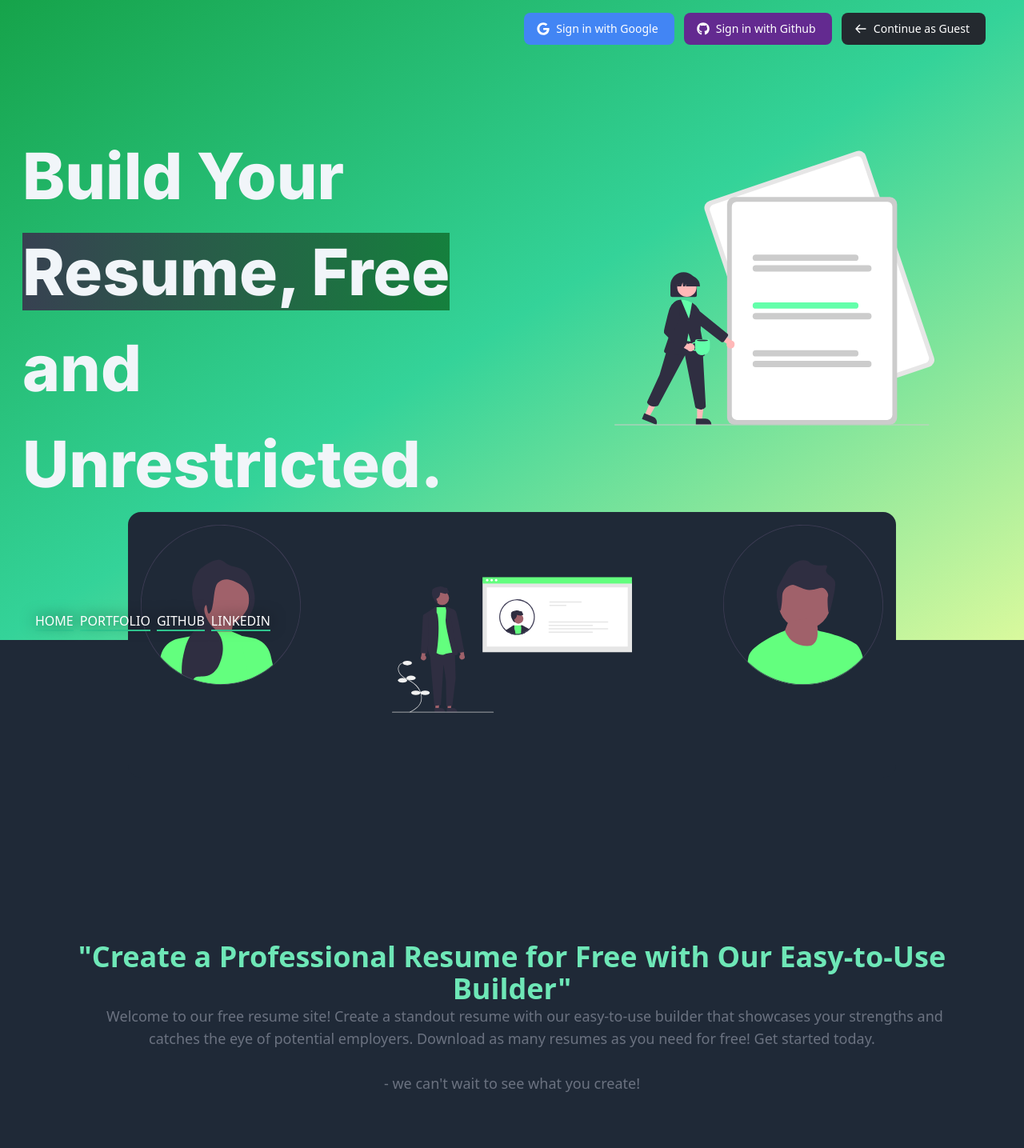
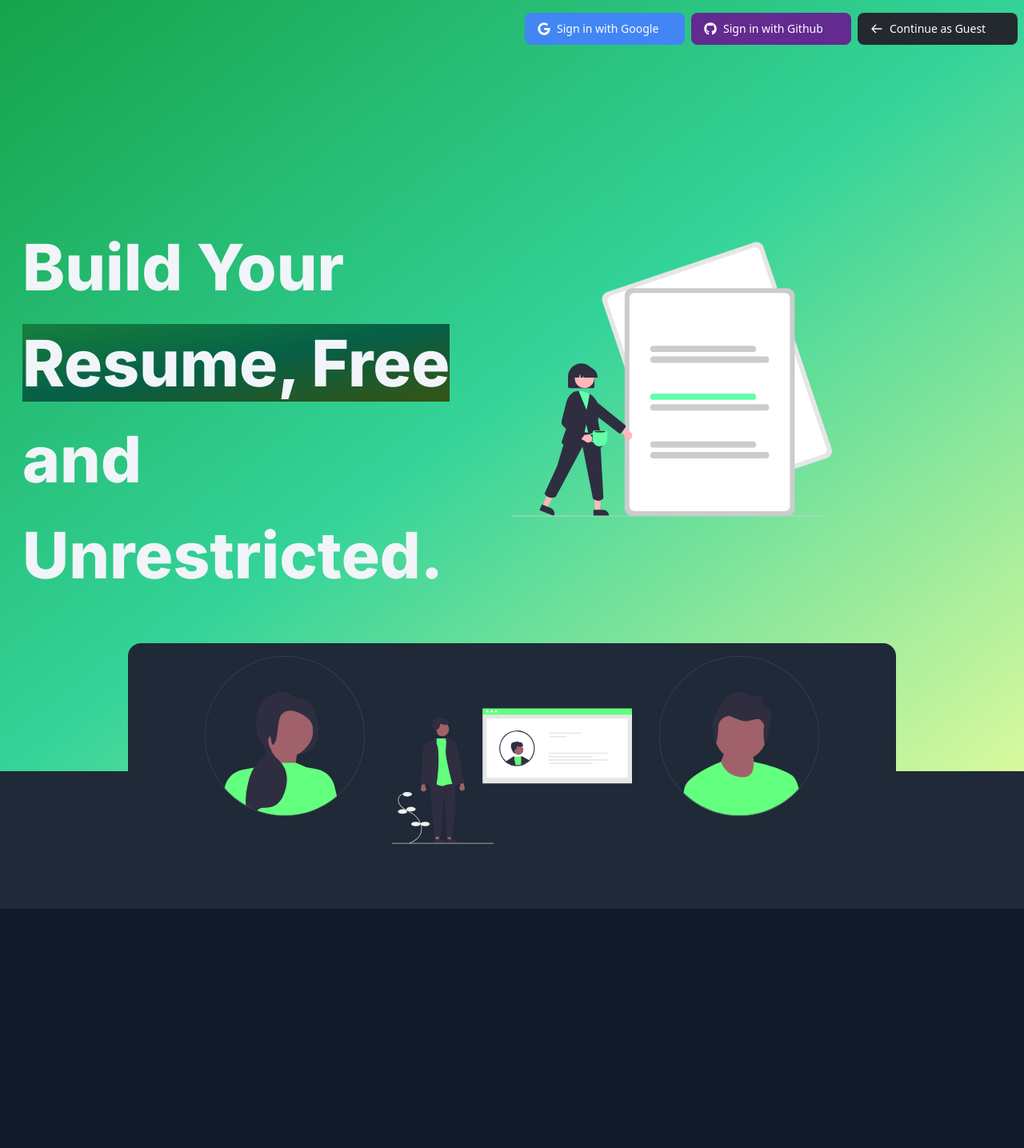
Before and after one commit to Jake7208/Resume_Bussiness, a SvelteKit app in the folder my-app/: page / in a window 1280 px wide. Shown: the top 1435 px of the page at 80% size. Built offline with nearby package versions, Linux system fonts and the light colour scheme.

Commit message:
frontend update

```diff
--- a/my-app/package.json
+++ b/my-app/package.json
@@ -21,7 +21,7 @@
 		"postcss": "^8.4.23",
 		"prettier": "^2.8.0",
 		"prettier-plugin-svelte": "^2.8.1",
-		"svelte": "^3.54.0",
+		"svelte": "^3.59.1",
 		"tailwindcss": "^3.3.2",
 		"vite": "^4.3.0",
 		"vitest": "^0.25.3"
--- a/my-app/src/app.css
+++ b/my-app/src/app.css
@@ -4,15 +4,4 @@
 @tailwind utilities;
 
 @layer components {
-	.card {
-		background-color: theme('colors.gray.800 ');
-		border-radius: theme('borderRadius.lg');
-		padding: theme('spacing.6');
-		box-shadow: theme('boxShadow.xl');
-	}
-
-	.text-shadow {
-		text-shadow: 0 0 20px black;
-	}
-	/* ... */
 }
--- /dev/null
+++ b/my-app/src/components/Contributers.svelte
@@ -0,0 +1,14 @@
+<div class="bg-white rounded-3xl overflow-hidden h-96 w-full shadow-lg shadow-gray-900/100">
+	<div class="card">
+		<!-- <div class="flex justify-center"> -->
+		<slot name="icon" />
+		<!-- </div> -->
+		<div class="text-gray-500 text-sm font-mono p-4" style="font-size: 1em; line-height: 1.5">
+			<p
+				class="text-center text-sm sm:text-base md:text-lg lg:text-lg xl:text-lg leading-relaxed text-gray-300 indent-8"
+			>
+				<slot />
+			</p>
+		</div>
+	</div>
+</div>
--- a/my-app/src/routes/+layout.svelte
+++ b/my-app/src/routes/+layout.svelte
@@ -6,92 +6,6 @@
 	<slot />
 </div>
 
-<div class="flex justify-center sm:justify-start flex-col sm:flex-row">
-	<nav class="absolute top-4 right-10">
-		<!-- Google login  button un linked  -->
-		<button
-			type="button"
-			class="text-white bg-[#4285F4] hover:bg-[#4285F4]/90 focus:ring-4 focus:outline-none focus:ring-[#4285F4]/50 font-medium rounded-lg text-sm px-5 py-2.5 text-center inline-flex items-center dark:focus:ring-[#4285F4]/55 dark:hover:bg-gradient-to-r from-cyan-500 to-gray-800 dark:hover:shadow-lg shadow-cyan-500/50 mr-2 mb-2"
-		>
-			<svg
-				class="w-4 h-4 mr-2 -ml-1"
-				aria-hidden="true"
-				focusable="false"
-				data-prefix="fab"
-				data-icon="google"
-				role="img"
-				xmlns="http://www.w3.org/2000/svg"
-				viewBox="0 0 488 512"
-				><path
-					fill="currentColor"
-					d="M488 261.8C488 403.3 391.1 504 248 504 110.8 504 0 393.2 0 256S110.8 8 248 8c66.8 0 123 24.5 166.3 64.9l-67.5 64.9C258.5 52.6 94.3 116.6 94.3 256c0 86.5 69.1 156.6 153.7 156.6 98.2 0 135-70.4 140.8-106.9H248v-85.3h236.1c2.3 12.7 3.9 24.9 3.9 41.4z"
-				/></svg
-			>
-			Sign in with Google
-		</button>
-		<!-- git hub login button  un linked -->
-		<button
-			type="button"
-			class="text-white bg-[#632A90] hover:bg-[#632A90]/90 focus:ring-4 focus:outline-none focus:ring-[#632A90]/50 font-medium rounded-lg text-sm px-5 py-2.5 text-center inline-flex items-center dark:focus:ring-gray-500 dark:hover:bg-gradient-to-r from-[#632A90] to-blue-500 ease-in delay-150 mr-2 mb-2"
-		>
-			<svg
-				class="w-4 h-4 mr-2 -ml-1"
-				aria-hidden="true"
-				focusable="false"
-				data-prefix="fab"
-				data-icon="github"
-				role="img"
-				xmlns="http://www.w3.org/2000/svg"
-				viewBox="0 0 496 512"
-				><path
-					fill="currentColor"
-					d="M165.9 397.4c0 2-2.3 3.6-5.2 3.6-3.3 .3-5.6-1.3-5.6-3.6 0-2 2.3-3.6 5.2-3.6 3-.3 5.6 1.3 5.6 3.6zm-31.1-4.5c-.7 2 1.3 4.3 4.3 4.9 2.6 1 5.6 0 6.2-2s-1.3-4.3-4.3-5.2c-2.6-.7-5.5 .3-6.2 2.3zm44.2-1.7c-2.9 .7-4.9 2.6-4.6 4.9 .3 2 2.9 3.3 5.9 2.6 2.9-.7 4.9-2.6 4.6-4.6-.3-1.9-3-3.2-5.9-2.9zM244.8 8C106.1 8 0 113.3 0 252c0 110.9 69.8 205.8 169.5 239.2 12.8 2.3 17.3-5.6 17.3-12.1 0-6.2-.3-40.4-.3-61.4 0 0-70 15-84.7-29.8 0 0-11.4-29.1-27.8-36.6 0 0-22.9-15.7 1.6-15.4 0 0 24.9 2 38.6 25.8 21.9 38.6 58.6 27.5 72.9 20.9 2.3-16 8.8-27.1 16-33.7-55.9-6.2-112.3-14.3-112.3-110.5 0-27.5 7.6-41.3 23.6-58.9-2.6-6.5-11.1-33.3 2.6-67.9 20.9-6.5 69 27 69 27 20-5.6 41.5-8.5 62.8-8.5s42.8 2.9 62.8 8.5c0 0 48.1-33.6 69-27 13.7 34.7 5.2 61.4 2.6 67.9 16 17.7 25.8 31.5 25.8 58.9 0 96.5-58.9 104.2-114.8 110.5 9.2 7.9 17 22.9 17 46.4 0 33.7-.3 75.4-.3 83.6 0 6.5 4.6 14.4 17.3 12.1C428.2 457.8 496 362.9 496 252 496 113.3 383.5 8 244.8 8zM97.2 352.9c-1.3 1-1 3.3 .7 5.2 1.6 1.6 3.9 2.3 5.2 1 1.3-1 1-3.3-.7-5.2-1.6-1.6-3.9-2.3-5.2-1zm-10.8-8.1c-.7 1.3 .3 2.9 2.3 3.9 1.6 1 3.6 .7 4.3-.7 .7-1.3-.3-2.9-2.3-3.9-2-.6-3.6-.3-4.3 .7zm32.4 35.6c-1.6 1.3-1 4.3 1.3 6.2 2.3 2.3 5.2 2.6 6.5 1 1.3-1.3 .7-4.3-1.3-6.2-2.2-2.3-5.2-2.6-6.5-1zm-11.4-14.7c-1.6 1-1.6 3.6 0 5.9 1.6 2.3 4.3 3.3 5.6 2.3 1.6-1.3 1.6-3.9 0-6.2-1.4-2.3-4-3.3-5.6-2z"
-				/></svg
-			>
-			Sign in with Github
-		</button>
-		<button
-			type="button"
-			class="text-white bg-[#24292F] hover:bg-[#24292F]/90 focus:ring-4 focus:outline-none focus:ring-[#24292F]/50 font-medium rounded-lg text-sm px-5 py-2.5 text-center inline-flex items-center dark:focus:ring-gray-500 dark:hover:bg-gradient-to-r from-gray-800 to-blue-500 ease-in delay-150 mr-2 mb-2"
-		>
-			<svg
-				class="w-4 h-4 mr-2 -ml-1 dark:text-white"
-				fill="none"
-				stroke="currentColor"
-				viewBox="0 0 24 24"
-				xmlns="http://www.w3.org/2000/svg"
-				><path
-					stroke-linecap="round"
-					stroke-linejoin="round"
-					stroke-width="2"
-					d="M10 19l-7-7m0 0l7-7m-7 7h18"
-				/></svg
-			>
-			Continue as Guest
-		</button>
-	</nav>
-</div>
-<nav class="fixed bottom-3 left-10 text-white uppercase m-0 list-sytle-none">
-	<ul class="flex">
-		<li>
-			<a class="border-b-2 hover:border-b-4 border-emerald-400 mx-1 text-shadow" href="/">Home</a>
-		</li>
-		<li>
-			<a class="border-b-2 hover:border-b-4 border-emerald-400 mx-1 text-shadow" href="/"
-				>Portfolio</a
-			>
-		</li>
-		<li>
-			<a class="border-b-2 hover:border-b-4 border-emerald-400 mx-1 text-shadow" href="/">Github</a>
-		</li>
-		<li>
-			<a class="border-b-2 hover:border-b-4 border-emerald-400 mx-1 text-shadow" href="/"
-				>Linkedin</a
-			>
-		</li>
-	</ul>
-</nav>
-
 <style>
 	:global(html) {
 		background-color: theme('colors.gray.800');
--- a/my-app/src/routes/+page.svelte
+++ b/my-app/src/routes/+page.svelte
@@ -9,29 +9,95 @@
 	import ProfileIconA from '../components/IconICE.svelte';
 	import ProfileIconB from '../components/IconICF.svelte';
 	import ProfileIconC from '../components/IconICG.svelte';
+	import contributersCard from '../components/Contributers.svelte';
 </script>
 
 <!--  -->
-<html lang="en">
+<html lang="en" class="overflow-x-hidden">
 	<title>The html & Tailwind for my webpage</title>
+	<div class="bg-gradient-to-tl from-lime-200 via-emerald-400 to-green-600">
+		<div class="flex justify-center lg:justify-end flex-col lg:flex-row md:flex-row pt-4">
+			<!-- Google login  button un linked  -->
+			<button
+				type="button"
+				class="text-white w-[200px] bg-[#4285F4] hover:bg-[#4285F4]/90 focus:ring-4 focus:outline-none focus:ring-[#4285F4]/50 font-medium rounded-lg text-sm px-5 py-2.5 text-center inline-flex items-center dark:focus:ring-[#4285F4]/55 dark:hover:bg-gradient-to-r from-cyan-500 to-gray-800 dark:hover:shadow-lg shadow-cyan-500/50 mr-2 mb-2"
+			>
+				<svg
+					class="w-4 h-4 mr-2 -ml-1"
+					aria-hidden="true"
+					focusable="false"
+					data-prefix="fab"
+					data-icon="google"
+					role="img"
+					xmlns="http://www.w3.org/2000/svg"
+					viewBox="0 0 488 512"
+					><path
+						fill="currentColor"
+						d="M488 261.8C488 403.3 391.1 504 248 504 110.8 504 0 393.2 0 256S110.8 8 248 8c66.8 0 123 24.5 166.3 64.9l-67.5 64.9C258.5 52.6 94.3 116.6 94.3 256c0 86.5 69.1 156.6 153.7 156.6 98.2 0 135-70.4 140.8-106.9H248v-85.3h236.1c2.3 12.7 3.9 24.9 3.9 41.4z"
+					/></svg
+				>
+				Sign in with Google
+			</button>
+			<!-- git hub login button  un linked -->
+			<button
+				type="button"
+				class="text-white w-[200px] bg-[#632A90] hover:bg-[#632A90]/90 focus:ring-4 focus:outline-none focus:ring-[#632A90]/50 font-medium rounded-lg text-sm px-5 py-2.5 text-center inline-flex items-center dark:focus:ring-gray-500 dark:hover:bg-gradient-to-r from-[#632A90] to-blue-500 ease-in delay-150 mr-2 mb-2"
+			>
+				<svg
+					class="w-4 h-4 mr-2 -ml-1"
+					aria-hidden="true"
+					focusable="false"
+					data-prefix="fab"
+					data-icon="github"
+					role="img"
+					xmlns="http://www.w3.org/2000/svg"
+					viewBox="0 0 496 512"
+					><path
+						fill="currentColor"
+						d="M165.9 397.4c0 2-2.3 3.6-5.2 3.6-3.3 .3-5.6-1.3-5.6-3.6 0-2 2.3-3.6 5.2-3.6 3-.3 5.6 1.3 5.6 3.6zm-31.1-4.5c-.7 2 1.3 4.3 4.3 4.9 2.6 1 5.6 0 6.2-2s-1.3-4.3-4.3-5.2c-2.6-.7-5.5 .3-6.2 2.3zm44.2-1.7c-2.9 .7-4.9 2.6-4.6 4.9 .3 2 2.9 3.3 5.9 2.6 2.9-.7 4.9-2.6 4.6-4.6-.3-1.9-3-3.2-5.9-2.9zM244.8 8C106.1 8 0 113.3 0 252c0 110.9 69.8 205.8 169.5 239.2 12.8 2.3 17.3-5.6 17.3-12.1 0-6.2-.3-40.4-.3-61.4 0 0-70 15-84.7-29.8 0 0-11.4-29.1-27.8-36.6 0 0-22.9-15.7 1.6-15.4 0 0 24.9 2 38.6 25.8 21.9 38.6 58.6 27.5 72.9 20.9 2.3-16 8.8-27.1 16-33.7-55.9-6.2-112.3-14.3-112.3-110.5 0-27.5 7.6-41.3 23.6-58.9-2.6-6.5-11.1-33.3 2.6-67.9 20.9-6.5 69 27 69 27 20-5.6 41.5-8.5 62.8-8.5s42.8 2.9 62.8 8.5c0 0 48.1-33.6 69-27 13.7 34.7 5.2 61.4 2.6 67.9 16 17.7 25.8 31.5 25.8 58.9 0 96.5-58.9 104.2-114.8 110.5 9.2 7.9 17 22.9 17 46.4 0 33.7-.3 75.4-.3 83.6 0 6.5 4.6 14.4 17.3 12.1C428.2 457.8 496 362.9 496 252 496 113.3 383.5 8 244.8 8zM97.2 352.9c-1.3 1-1 3.3 .7 5.2 1.6 1.6 3.9 2.3 5.2 1 1.3-1 1-3.3-.7-5.2-1.6-1.6-3.9-2.3-5.2-1zm-10.8-8.1c-.7 1.3 .3 2.9 2.3 3.9 1.6 1 3.6 .7 4.3-.7 .7-1.3-.3-2.9-2.3-3.9-2-.6-3.6-.3-4.3 .7zm32.4 35.6c-1.6 1.3-1 4.3 1.3 6.2 2.3 2.3 5.2 2.6 6.5 1 1.3-1.3 .7-4.3-1.3-6.2-2.2-2.3-5.2-2.6-6.5-1zm-11.4-14.7c-1.6 1-1.6 3.6 0 5.9 1.6 2.3 4.3 3.3 5.6 2.3 1.6-1.3 1.6-3.9 0-6.2-1.4-2.3-4-3.3-5.6-2z"
+					/></svg
+				>
+				Sign in with Github
+			</button>
+			<button
+				type="button"
+				class="text-white w-[200px] bg-[#24292F] hover:bg-[#24292F]/90 focus:ring-4 focus:outline-none focus:ring-[#24292F]/50 font-medium rounded-lg text-sm px-5 py-2.5 text-center inline-flex items-center dark:focus:ring-gray-500 dark:hover:bg-gradient-to-r from-gray-800 to-blue-500 ease-in delay-150 mr-2 mb-2"
+			>
+				<svg
+					class="w-4 h-4 mr-2 -ml-1 dark:text-white"
+					fill="none"
+					stroke="currentColor"
+					viewBox="0 0 24 24"
+					xmlns="http://www.w3.org/2000/svg"
+					><path
+						stroke-linecap="round"
+						stroke-linejoin="round"
+						stroke-width="2"
+						d="M10 19l-7-7m0 0l7-7m-7 7h18"
+					/></svg
+				>
+				Continue as Guest
+			</button>
+		</div>
 		<div
-		class="grid grid-cols-1 lg:grid-cols-2 md:grid-cols-1 sm:grid-cols-1 h-[800px] bg-gradient-to-tl from-lime-200 via-emerald-400 to-green-600 text-left content-center align-middle"
+			class="grid grid-cols-1 lg:grid-cols-2 md:grid-cols-1 sm:grid-cols-1 h-[900px] text-left content-center align-middle"
 		>
 			<h1
-			class="font-inter text-[58px] lg:text-[80px] md:text-[68px] sm:text-[60px] text-slate-100 align-self-center ml-7"
+				class="font-inter text-[30px] lg:text-[80px] md:text-[68px] sm:text-[60px] text-slate-100 align-middle ml-7"
 			>
-			Build Your <span class="box-decoration-slice bg-gradient-to-r from-gray-700 to-green-700"
-				>Resume, Free</span
+				Build Your <span
+					class="box-decoration-slice bg-gradient-to-tl from-lime-900 via-emerald-800 to-green-700"
+					data-text="Resume, Free">Resume, Free</span
 				> and Unrestricted.
 			</h1>
-		<div class=" pl-32 invisible lg:visible">
+			<div class=" invisible lg:visible">
 				<TitleImage />
 			</div>
 		</div>
-
+	</div>
 	<div class="flex max-sm:hidden justify-center -mt-40 align-middle">
 		<TitleCard>
-			<div class="flex justify-between align-middle p-auto">
+			<div class="flex justify-between align-middle p-auto mx-20">
 				<ProfileIconA />
 				<ProfileIconC />
 				<ProfileIconB />
@@ -39,17 +105,17 @@
 		</TitleCard>
 	</div>
 
-	<div class="mx-20">
 	<!-- special middle intersection card -->
 	<!-- <div class="col-span-1" /> -->
-		<div class="h-[75vh] flex flex-col justify-center items-center text-center">
+	<div class="h-[800px] flex flex-around justify-center items-center text-center bg-gray-900">
+		<div class="mx-20">
 			<h1
-				class=" text-lg sm:text-xl md:text-2xl lg:text-3xl xl:text-4xl font-bold leading-tight text-emerald-300"
+				class=" text-lg sm:text-xl md:text-2xl lg:text-4xl xl:text-5xl font-bold leading-loose text-emerald-500"
 			>
 				"Create a Professional Resume for Free with Our Easy-to-Use Builder"
 			</h1>
 			<p
-				class="text-sm sm:text-base md:text-lg lg:text-lg xl:text-lg leading-relaxed text-gray-500 indent-8"
+				class="text-sm sm:text-base md:text-lg lg:text-lg xl:text-lg leading-relaxed text-white indent-8"
 			>
 				Welcome to our free resume site! Create a standout resume with our easy-to-use builder that
 				showcases your strengths and catches the eye of potential employers. Download as many
@@ -58,12 +124,14 @@
 				<br />
 				- we can't wait to see what you create!
 			</p>
+		</div>
 		<!-- </div> -->
 	</div>
-	</div>
 	<!-- from-emerald-800 to-gray-950 cool gradient -->
-
-	<div class="grid lg:grid-cols-2 md:grid-cols-2 sm:grid-cols-1 content-evenly gap-5 mb-10 mx-10">
+	<!-- grid stuff ! grid lg:grid-cols-4 md:grid-cols-2 sm:grid-cols-1  -->
+	<div
+		class="h-[auto] lg:h-[800px] grid grid-cols-1 xl:grid-cols-4 lg:grid-cols-2 sm:grid-cols-1 gap-5 mx-5 content-center overflow-hidden"
+	>
 		<!-- card 1 -->
 		<Card>
 			<CardIcon1 />
@@ -88,4 +156,6 @@
 			"Maximize Your Opportunities with an Optimized Resume"
 		</Card>
 	</div>
+	<!-- contributers -->
+	<div class="h-[800px] bg-gradient-to-bl from-gray-800 via-emerald-800 to-green-600" />
 </html>
```
Also changed, not shown: my-app/tailwind.config.cjs (+12 -1 lines), my-app/src/components/gitButton.svelte (deleted), my-app/src/components/ratius.png (added), 1 other file (tests, documents, lock files or other folders). Lines whose indentation alone changed are shown as unchanged.
